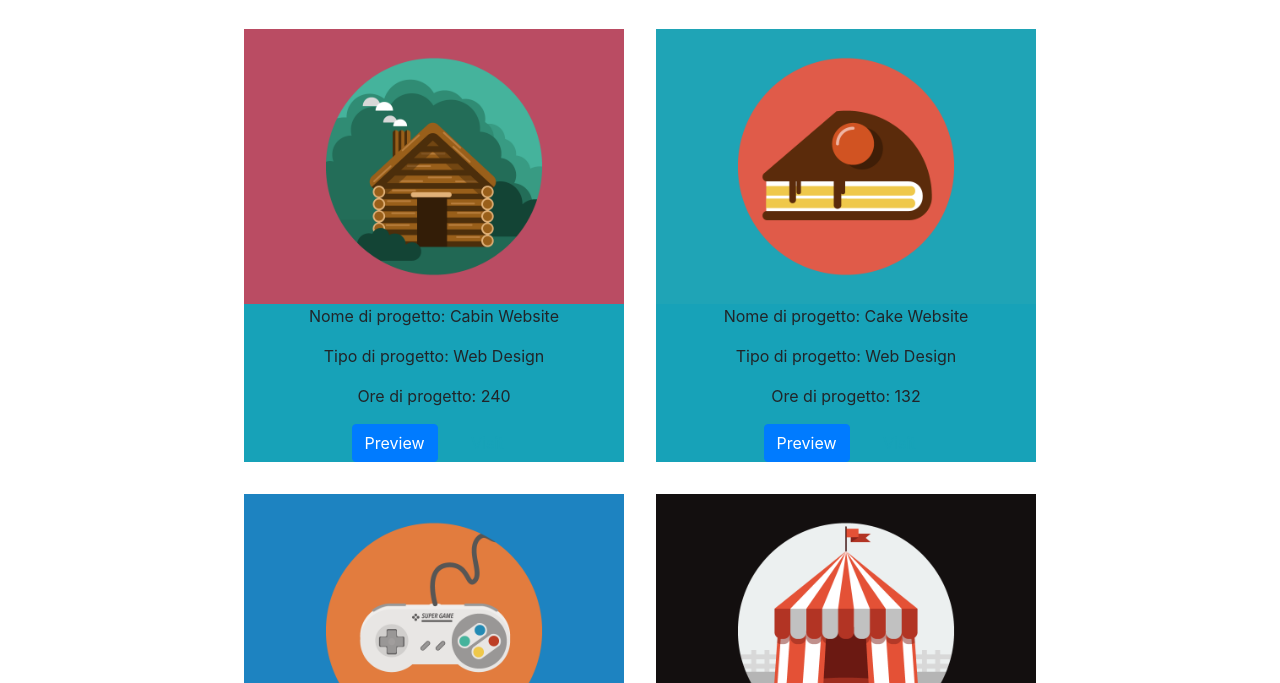
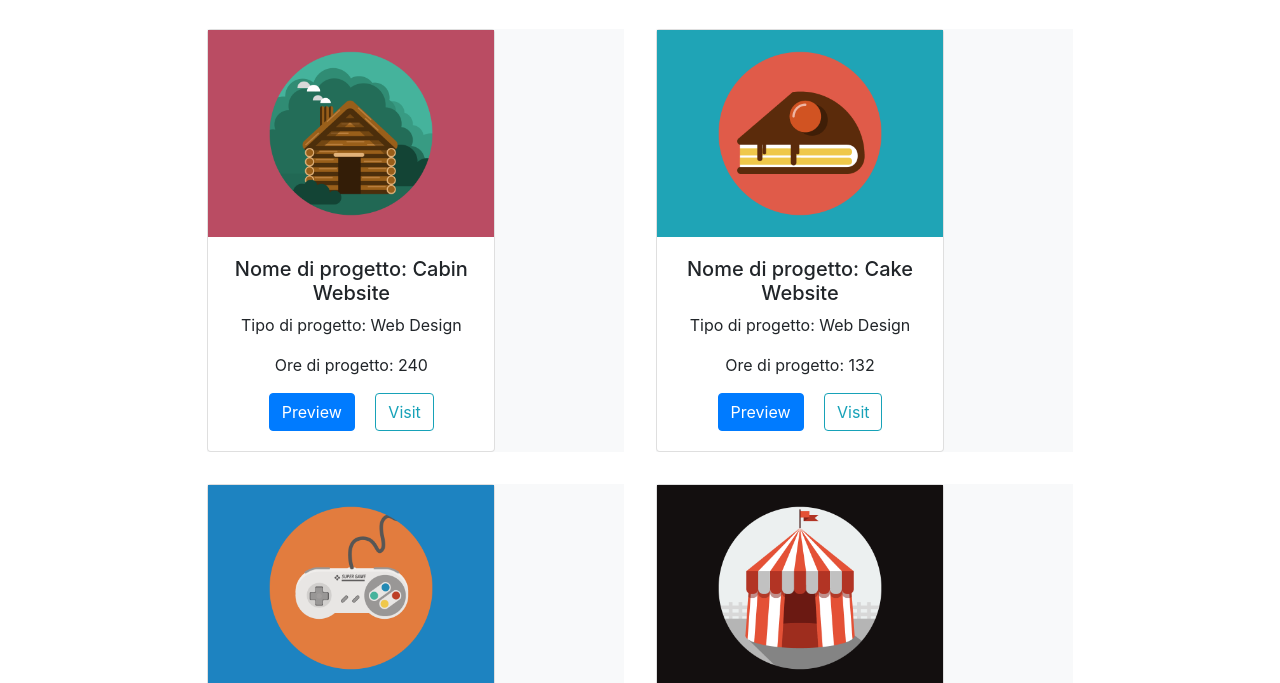
Before and after one commit to nikolaesp/bootstrap-js-freelancer, a plain HTML site: page index.html in a window 1280 px wide. Shown: the part 477-1160 px from the top of the page. Drawn offline with nearby package versions, Linux system fonts and the light colour scheme.

Commit message:
prova sistemare layout

```diff
--- a/index.html
+++ b/index.html
@@ -33,8 +33,8 @@
   <div class="container-fluid text-center">
 
     <h1 class="my-3">PORTFOLIO</h1>
-    <div class="container">
-      <div class="row g-4 mb-4 text-center justify-content-center" id="portfolio">
+    <div class="container-fluid">
+      <div class="row g-4 mb-4 text-start justify-content-center " id="portfolio">
 
 
 
--- a/main.js
+++ b/main.js
@@ -19,13 +19,13 @@ let codes = ["YHDNU32", "JANJC63", "PWKCN25", "SJDPO96", "POCIE24"];
 let element = document.getElementById("carte");
 element.style.display = "none";
 
-let portfolio =[
-    {nome: "Cabin Website",tipo: "Web Design",ore: 240 ,foto:"./img/portfolio/cabin.png"},
-    {nome: "Cake Website",tipo: "Web Design",ore: 132,foto:"./img/portfolio/cake.png"},
-    {nome: "Game Website",tipo: "Web Plugin",ore: 860,foto:"./img/portfolio/game.png"},
-    {nome: "Submarine",tipo: "Micro controller",ore: 1542,foto:"./img/portfolio/circus.png"},
-    {nome: "Safe Website",tipo: "Web Design",ore: 1263 ,foto:"./img/portfolio/safe.png"},
-    {nome: "Robotic Arm",tipo: "PLC",ore: 268,foto:"./img/portfolio/submarine.png"}];
+let portfolio = [
+    { nome: "Cabin Website", tipo: "Web Design", ore: 240, foto: "./img/portfolio/cabin.png" },
+    { nome: "Cake Website", tipo: "Web Design", ore: 132, foto: "./img/portfolio/cake.png" },
+    { nome: "Game Website", tipo: "Web Plugin", ore: 860, foto: "./img/portfolio/game.png" },
+    { nome: "Submarine", tipo: "Micro controller", ore: 1542, foto: "./img/portfolio/circus.png" },
+    { nome: "Safe Website", tipo: "Web Design", ore: 1263, foto: "./img/portfolio/safe.png" },
+    { nome: "Robotic Arm", tipo: "PLC", ore: 268, foto: "./img/portfolio/submarine.png" }];
 
 // stampa le projecti in variable che la uso per stampare in HTML doppo
 let htmlCode = ``;
@@ -33,15 +33,19 @@ let portfolio =[
     htmlCode = htmlCode +
         `
 
-      <div class="col-3 col-md-4 g-3 bg-info border-white p-0 b-0 m-3 bm-5">
-      <img class="img-fluid w-70 m-0 p-0 b-0" src="${element.foto}" alt="${element.nome}">
-      <p>Nome di progetto: ${element.nome}</p>
+      <div class="col-4 col-md-4 g-3 bg-light border-white p-0 b-0 m-3 bm-5">
+
+<div class="card" style="width: 18rem;">
+    <img class="img-fluid  m-0 p-0 b-0" src="${element.foto}" alt="${element.nome}">
+    <div class="card-body">
+      <h5>Nome di progetto: ${element.nome}</h5>
       <p>Tipo di progetto: ${element.tipo}</p>
       <p>Ore di progetto:  ${element.ore}</p>
       <a href="#" class="btn btn-primary mx-2">Preview</a>
       <a href="#" class="btn btn-outline-info mx-2">Visit</a>
    </div>
-
+  </div>
+</div>
   `;
 });
 let cards = document.getElementById("portfolio");
```
Lines whose indentation alone changed are shown as unchanged.
